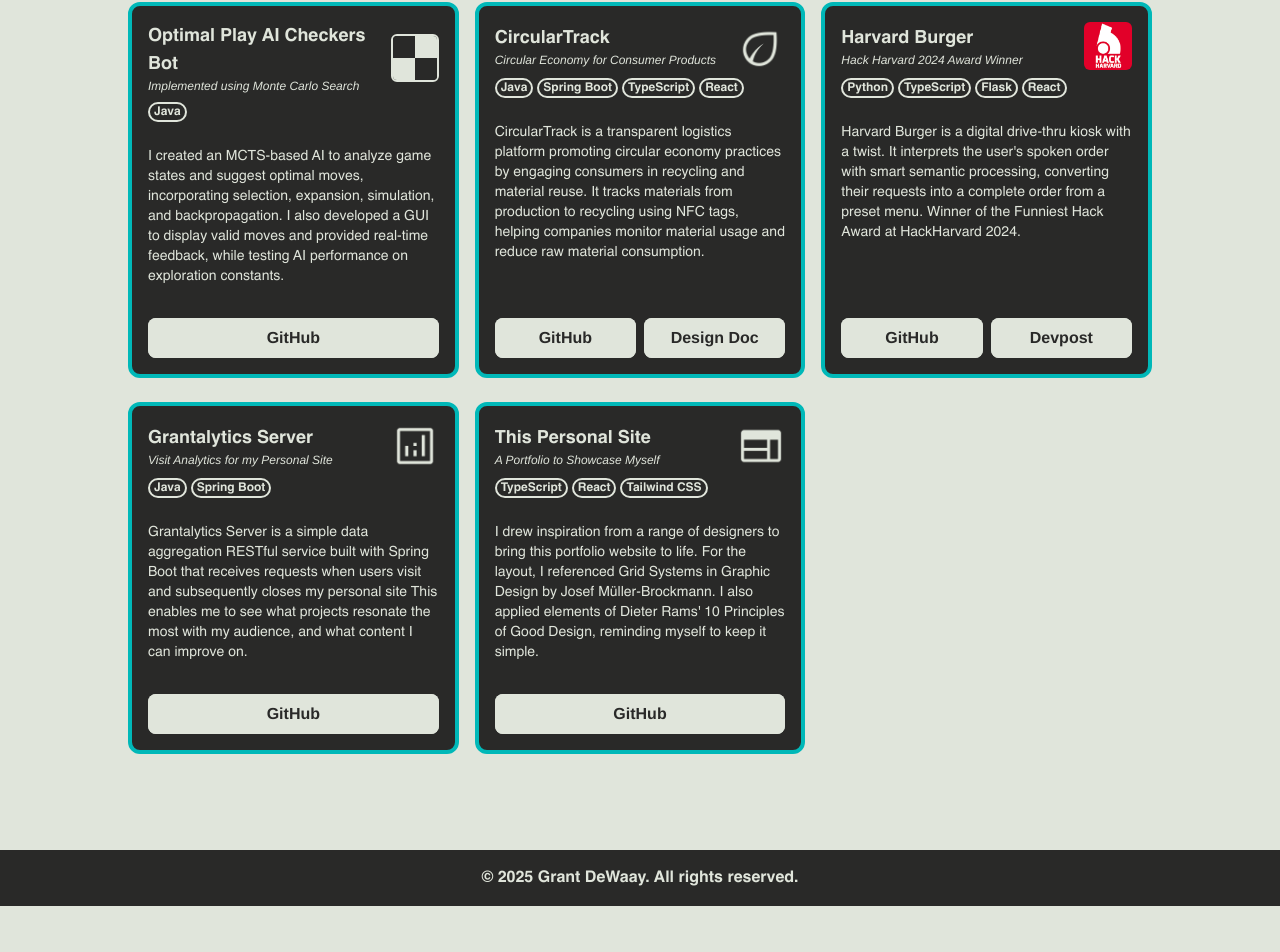
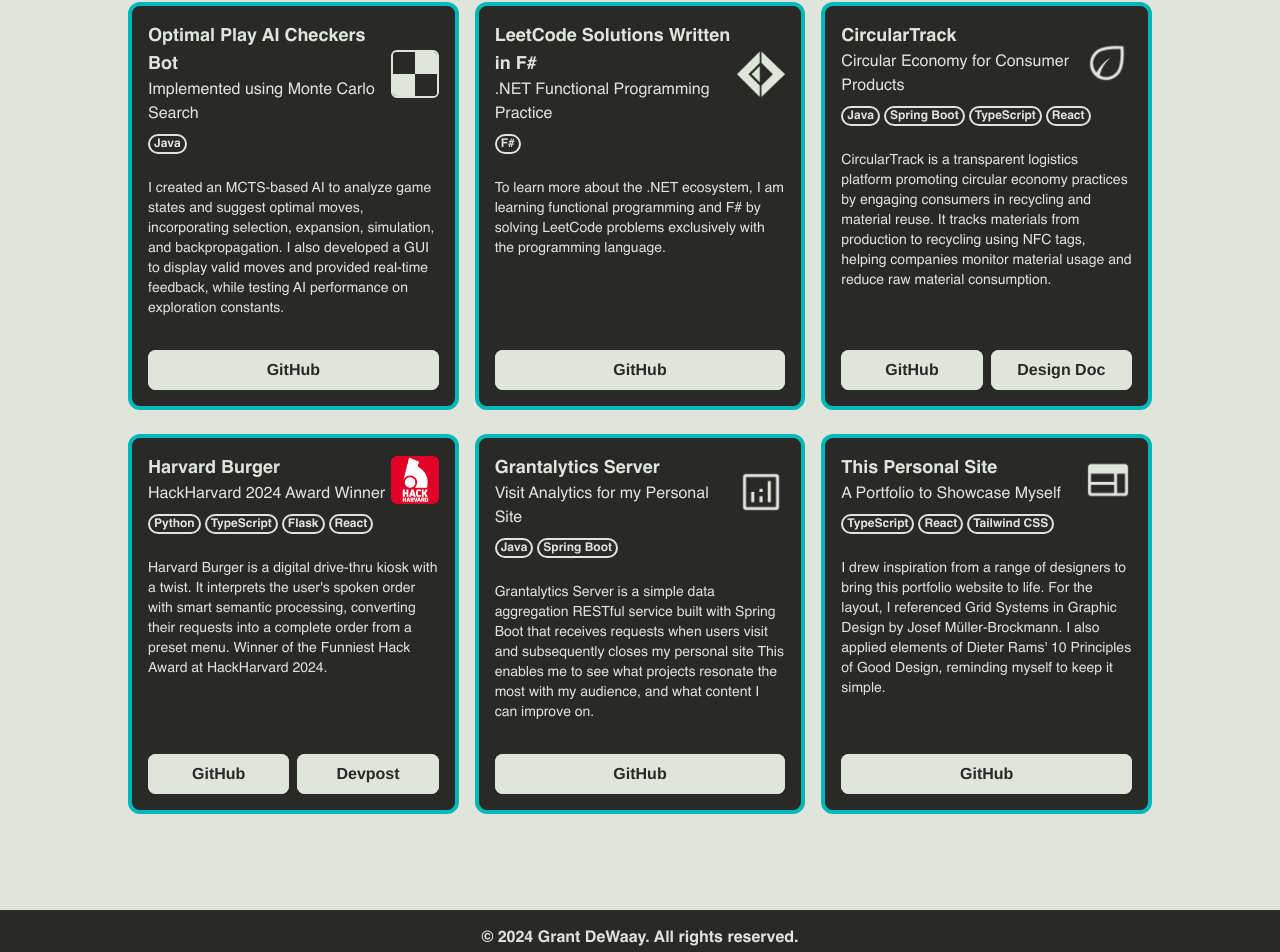
Before and after one commit to GrantDeWaay/personal-site, a React (Create React App) app: page / in a window 1280 px wide. Shown: the part 961-1913 px from the top of the page. Before the commit the page ends 1867 px from the top, so only its background shows below. Built offline with nearby package versions, Linux system fonts and the light colour scheme; no server answers.

Commit message:
Added F# and added year automatically changing in footer

```diff
--- a/src/App.tsx
+++ b/src/App.tsx
@@ -19,7 +19,7 @@
       <LayoutContainer3>
         <div className='col-span-12 z-10 text-center text-faded-back font-sans text-5xl font-bold underline underline-offset-2 decoration-4 decoration-swiss-blue'>Projects</div>
 
-        <div className='lg:col-span-4 col-span-12 z-10 flex md:mx-0'>
+        <div className='lg:col-span-4 md:col-span-6 col-span-12 z-10 flex md:mx-0'>
           <NewCard
             image={'./Checkers.png'}
             title={'Optimal Play AI Checkers Bot'}
@@ -31,6 +31,21 @@
             imageOutline
             chips={[
               { text: 'Java' , type:1},
+            ]}
+          />
+        </div>
+
+        <div className='lg:col-span-4 md:col-span-6 col-span-12 z-10 flex'>
+          <NewCard
+            image={'./FSharp.png'}
+            title={'LeetCode Solutions Written in F#'}
+            subtitle={'.NET Functional Programming Practice'}
+            text={'To learn more about the .NET ecosystem, I am learning functional programming and F# by solving LeetCode problems exclusively with the programming language.'}
+            link={'https://github.com/GrantDeWaay/LeetCodeFSharpSolutions'}
+            color='#292928'
+            buttonLabel={'GitHub'}
+            chips={[
+              { text: 'F#', type: 1},
             ]}
           />
         </div>
@@ -59,7 +74,7 @@
           <NewCard
             image={'./HackHarvard.png'}
             title={'Harvard Burger'}
-            subtitle={'Hack Harvard 2024 Award Winner'}
+            subtitle={'HackHarvard 2024 Award Winner'}
             text={'Harvard Burger is a digital drive-thru kiosk with a twist. It interprets the user\'s spoken order with smart semantic processing, converting their requests into a complete order from a preset menu. Winner of the Funniest Hack Award at HackHarvard 2024.'}
             link={'https://github.com/GrantDeWaay/HackHarvard2024'}
             buttonLabel={'GitHub'}
@@ -107,6 +122,8 @@
             ]}
           />
         </div>
+
+
       </LayoutContainer3>
       <LayoutContainer2>
 
--- a/src/components/Footer.tsx
+++ b/src/components/Footer.tsx
@@ -1,12 +1,13 @@
 import React from 'react';
 
 const Footer: React.FC = () => {
+    var year = new Date().getFullYear()
     return (
         <footer
             className="flex justify-center items-center p-4 col-span-12 bg-faded-back"
         >
             <div className="text-faded-black font-bold text-center z-10">
-                <p>© 2025 Grant DeWaay. All rights reserved.</p>
+                <p>© {year} Grant DeWaay. All rights reserved.</p>
             </div>
         </footer>
     );
--- a/src/components/NewCard.tsx
+++ b/src/components/NewCard.tsx
@@ -36,7 +36,7 @@
       <div className="flex items-center justify-between ">
         <div>
           <h2 className={`lg:text-lg text-lg font-bold ${dark ? 'text-faded-back' : 'text-faded-black'}`}>{title}</h2>
-          <h3 className={`lg:text-md text-xs italic ${dark ? 'text-faded-back' : 'text-faded-black'}`}>{subtitle}</h3>
+          <h3 className={`lg:text-md text-s ${dark ? 'text-faded-back' : 'text-faded-black'}`}>{subtitle}</h3>
 
         </div>
 
```
Also changed, not shown: public/FSharp.png (added).
